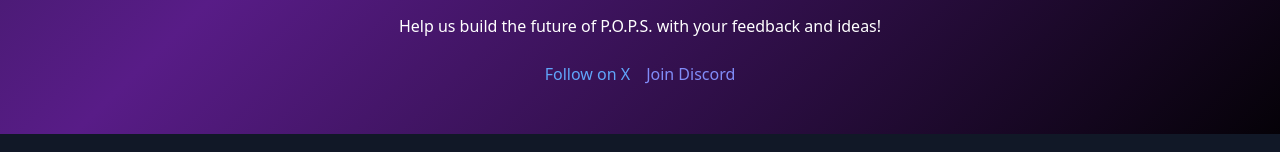
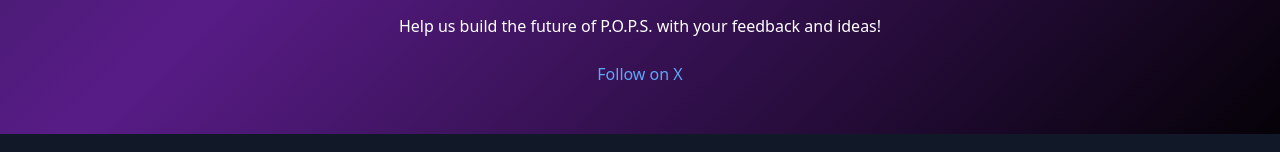
Before and after one commit to CharlesMack/campaign, a plain HTML site: page index.html in a window 1280 px wide. Shown: the part 1050-1202 px from the top of the page. Drawn offline with nearby package versions, Linux system fonts and the light colour scheme.

Commit message:
Update index.html

```diff
--- a/index.html
+++ b/index.html
@@ -60,8 +60,7 @@
       <h2 class="text-3xl font-bold mb-4">Join Our Community</h2>
       <p class="mb-6">Help us build the future of P.O.P.S. with your feedback and ideas!</p>
       <div class="flex justify-center gap-4">
-        <a href="https://x.com/pops_camera" target="_blank" class="text-blue-400 hover:text-blue-300">Follow on X</a>
-        <a href="https://discord.gg/popscommunity" target="_blank" class="text-indigo-400 hover:text-indigo-300">Join Discord</a>
+        <a href="https://x.com/mackcwm" target="_blank" class="text-blue-400 hover:text-blue-300">Follow on X</a>
       </div>
     </section>
   </main>
```
